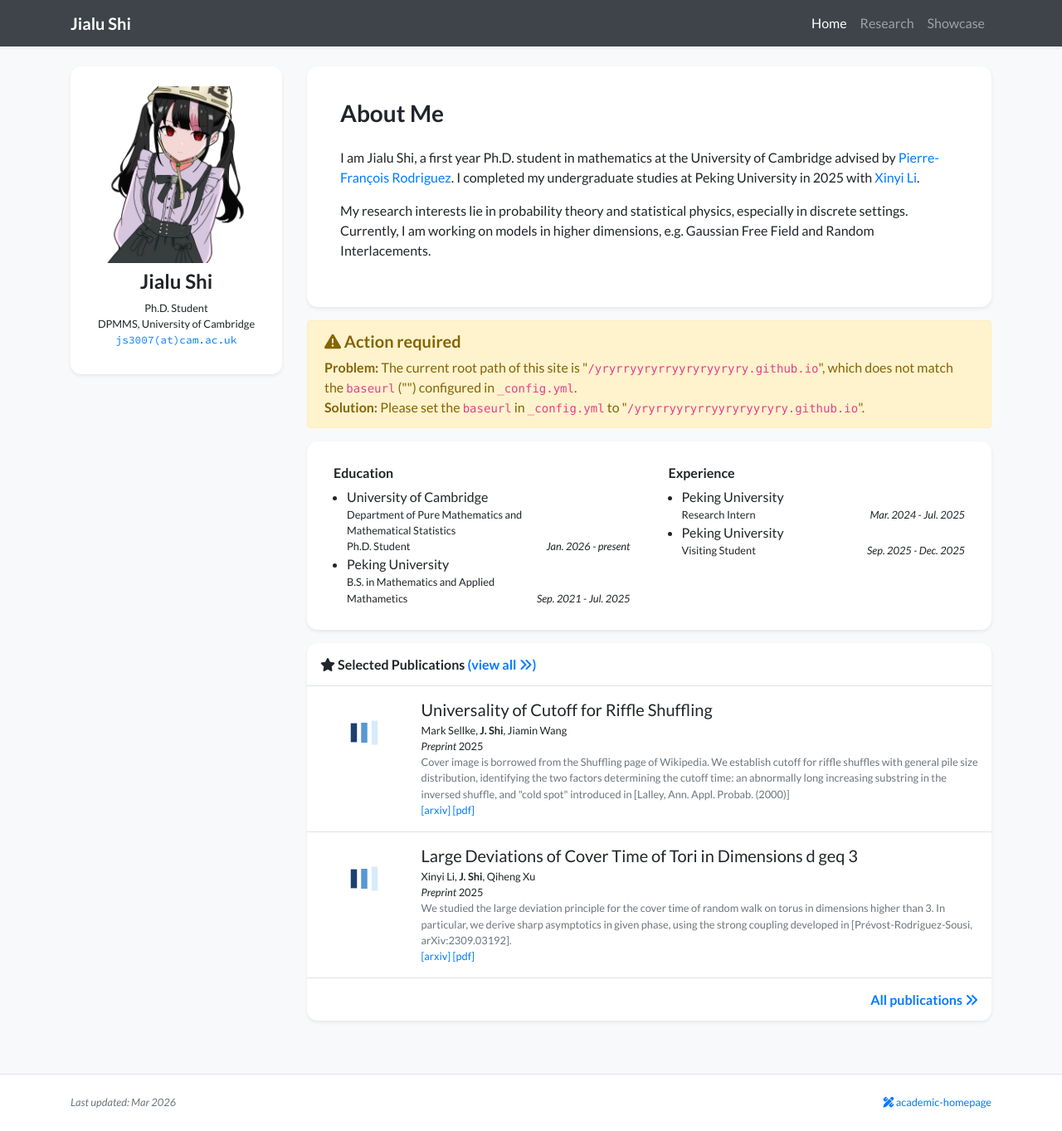
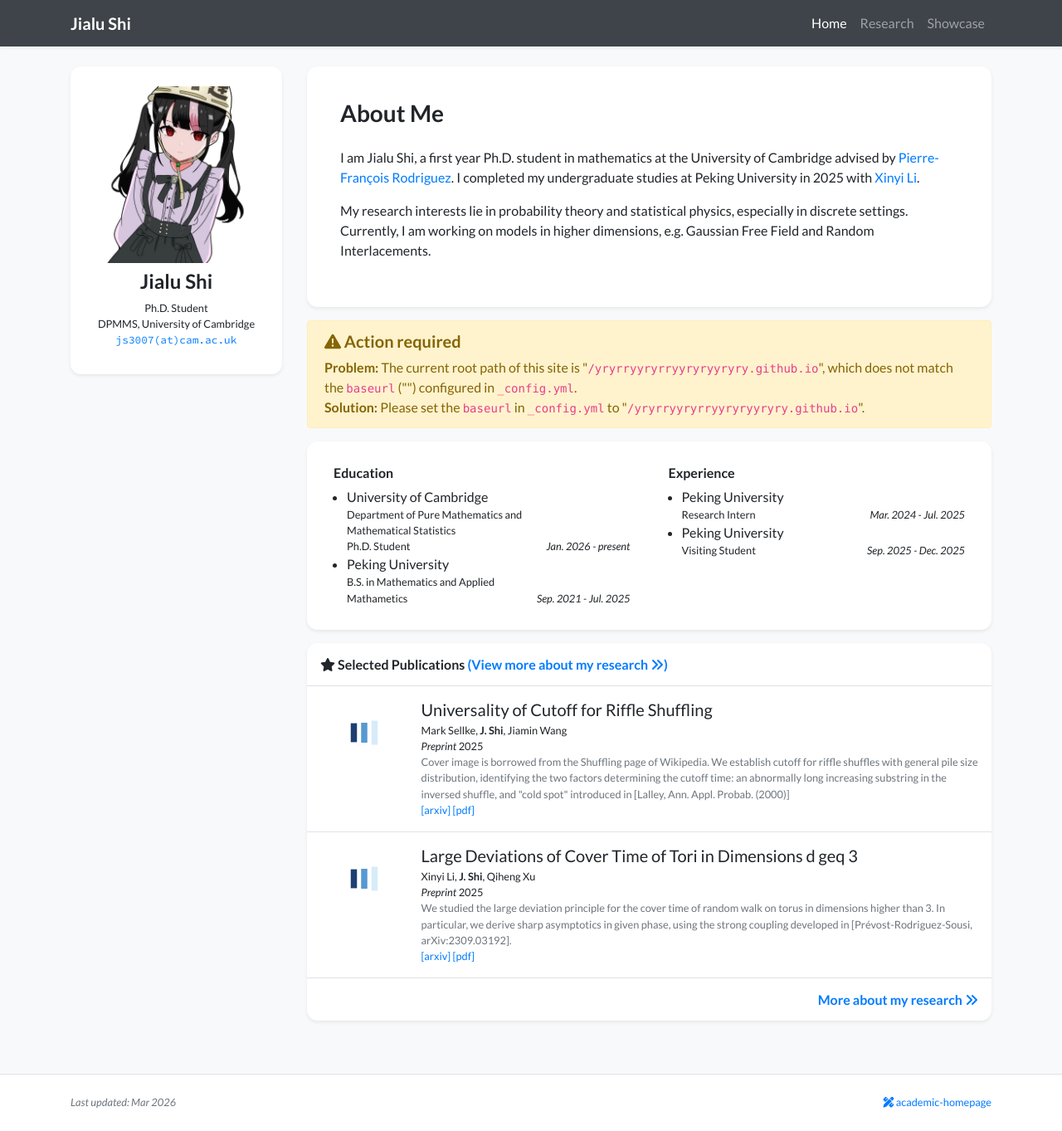
Before and after one commit to yryrryyryrryyryryyryry/yryrryyryrryyryryyryry.github.io, a Jekyll site: the page built from index.html, in a window 1280 px wide and 1363 px high. Shown: the whole window at 83% size. Built offline with Jekyll 4.4.1, drawn with Linux system fonts in a browser that asks for light colours; nearby versions of some CDN libraries; a style sheet for code colours, icons or effects is not loaded.

Commit message:
Update publication_card.html

```diff
--- a/_includes/widgets/publication_card.html
+++ b/_includes/widgets/publication_card.html
@@ -2,12 +2,12 @@
 <div class="my-3 p-0 bg-white shadow-sm rounded-xl">
     <h6 class="border-bottom border-gray p-3 mb-0">
         {% if include.title %}{{ include.title }}{% else %}<i class="fas fa-star"></i> Selected Recent Publications{% endif %}
-        <a href="{{ 'publications' | relative_url }}">(view all <i class="fas fa-angle-double-right"></i>)</a>
+        <a href="{{ 'publications' | relative_url }}">(View more about my research <i class="fas fa-angle-double-right"></i>)</a>
     </h6>
     {% for item in publications limit:include.limit %}
         {% include widgets/publication_item.html item=item first=false last=false %}
     {% endfor %}
     <h6 class="d-block p-3 mt-0 text-right">
-        <a href="{{ 'publications' | relative_url }}">All publications <i class="fas fa-angle-double-right"></i></a>
+        <a href="{{ 'publications' | relative_url }}">More about my research <i class="fas fa-angle-double-right"></i></a>
     </h6>
 </div>
```
